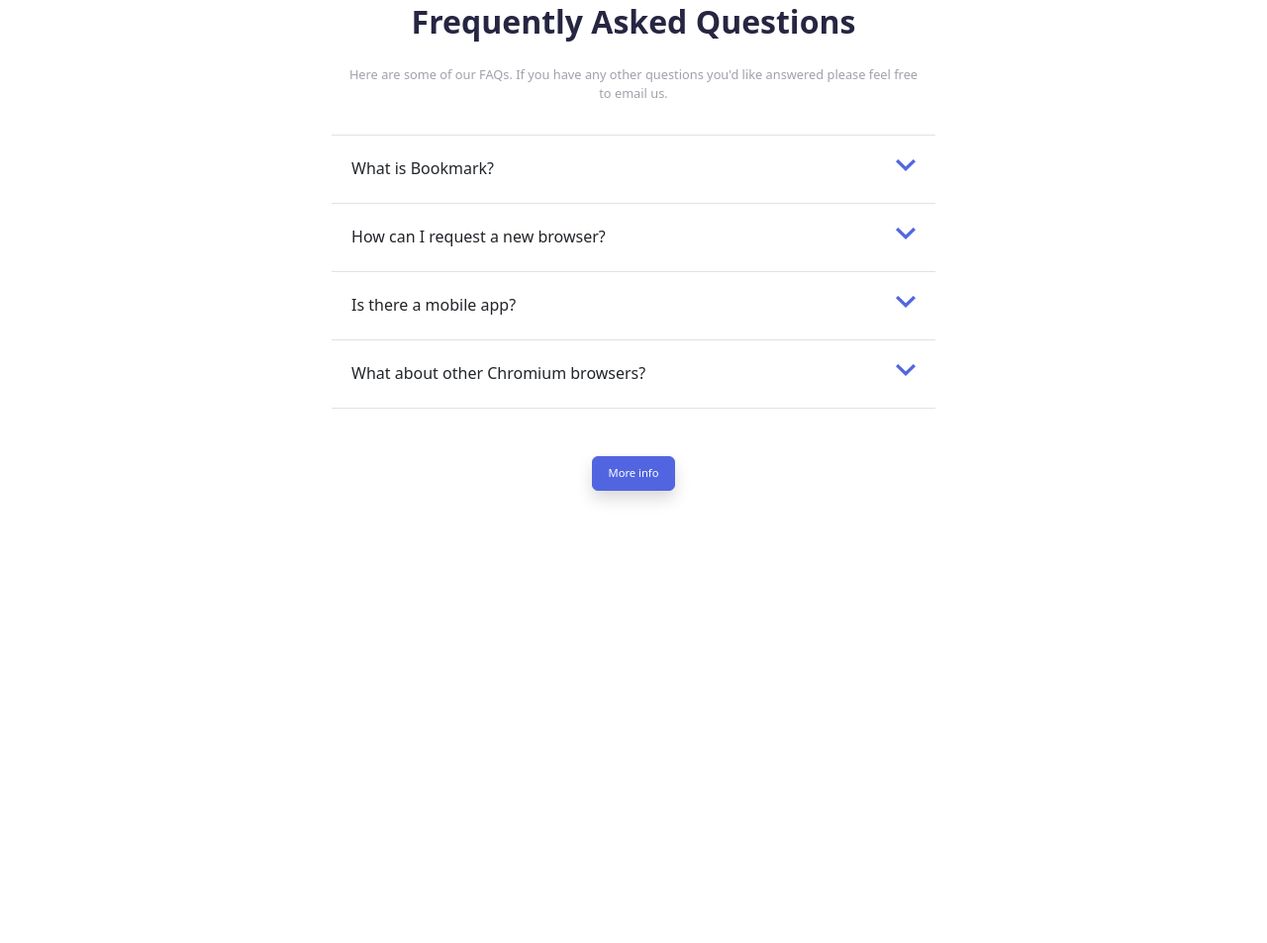
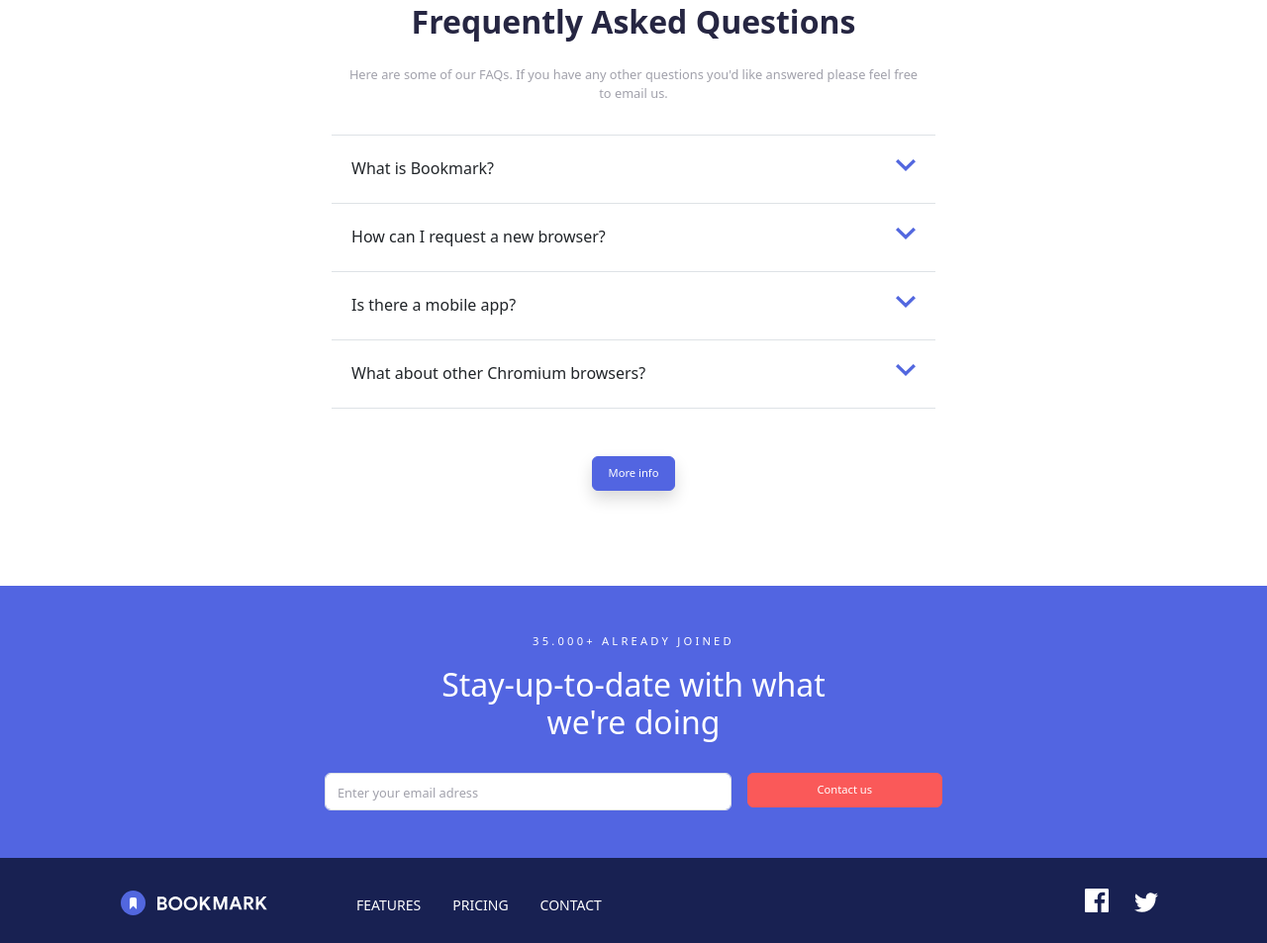
Before and after one commit to mllenas12/Bootstrap-SASS, a website: page Index.html in a window 1280 px wide. Shown: the part 2042-2995 px from the top of the page at 99% size. Before the commit the page ends 2586 px from the top, so only its background shows below. Drawn offline with nearby package versions, Linux system fonts and the light colour scheme.

Commit message:
Exercici 5

```diff
--- a/Index.html
+++ b/Index.html
@@ -415,8 +415,72 @@
             </div>
             <div class="col-1"></div>
         </div>
+
+        <!-- FOOTER -->
+        <div class="container-fluid mt-5 px-0">
+            <!-- Footer-superior -->
+            <div class="col-12 bg-primary text-center py-5 mx-0">
+                <p class="text-white" id="p-footer">35.000+ ALREADY JOINED</p>
+                <h2 class="text-white pb-2">Stay-up-to-date with what <br> we're doing</h2>
+                <form class="row needs-validation m-0 g-3 d-lg-flex justify-content-center " novalidate>
+                    <div class="col-10 col-md-4">
+                        <label for="email" class="form-label visually-hidden"></label>
+                        <input type="email" class="form-control rounded" id="email"
+                            placeholder="Enter your email adress" required aria-label="Search" required
+                            pattern="[a-z0-9._%+-]+@[a-z0-9.-]+\.[a-z]{2,4}$" />
+                        <div class="invalid-feedback rounded">
+                            Whoops, make sure it's an email
+                        </div>
+                    </div>
+                    <div class="col-10 col-md-2">
+                        <button class="btn btn-secondary text-white w-100 py-2" type="submit">Contact us</button>
+                    </div>
+                </form>
+            </div>
+
+            <!-- Footer inferior -->
+            <div class="col-12 bg-dark">
+                <nav class="navbar navbar-expand-lg navbar-light">
+                    <div class="container-fluid text-center my-3 px-md-5">
+                        <div class="col-12 col-md-3 mb-3 mb-md-0">
+                            <a class="navbar-brand ps-3" href="#">
+                                <img class="" src="/IMAGES/Imagenes/logo-bookmark-footer.svg" alt="logo-bookmark">
+                            </a>
+                        </div>
+                        <div class="col-12 col-md-7">
+                            <ul class="navbar-nav d-flex flex-column flex-md-row small">
+                                <li class="nav-item">
+                                    <a class="nav-link text-white pb-3 pb-md-0 px-md-3" href="#">FEATURES</a>
+                                </li>
+                                <li class="nav-item">
+                                    <a class="nav-link text-white pb-3 pb-md-0 px-md-3" href="#">PRICING</a>
+                                </li>
+                                <li class="nav-item">
+                                    <a class="nav-link text-white pb-3 pb-md-0 px-md-3" href="#">CONTACT</a>
+                                </li>
+                            </ul>
+                        </div>
+                        <div class="col-12 col-md-2">
+                            <ul class="navbar-nav d-flex flex-row justify-content-center mt-3 mt-md-0 ">
+                                <li class="nav-item">
+                                    <button type="button" class="btn" id="nav-btn">
+                                        <img src="/IMAGES/Imagenes/icon-facebook.svg" alt="facebook-icon">
+                                    </button>
+                                </li>
+                                <li class="nav-item">
+                                    <button type="button" class="btn mt-md-1" id="nav-btn">
+                                        <img src="/IMAGES/Imagenes/icon-twitter.svg" alt="facebook-icon">
+                                    </button>
+                                </li>
+                            </ul>
+                        </div>
+                    </div>
+                </nav>
+            </div>
+        </div>
     </div>
     <script src="./node_modules/bootstrap/dist/js/bootstrap.min.js"></script>
+    <script src="/script.js"></script>
 </body>
 
 </html>
```
